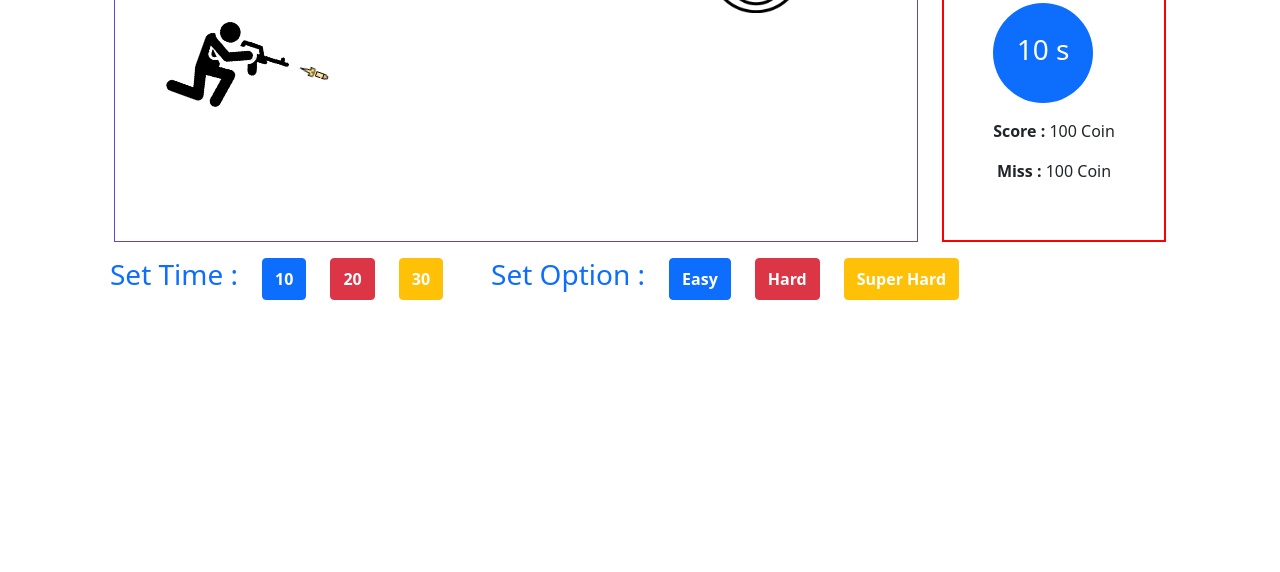
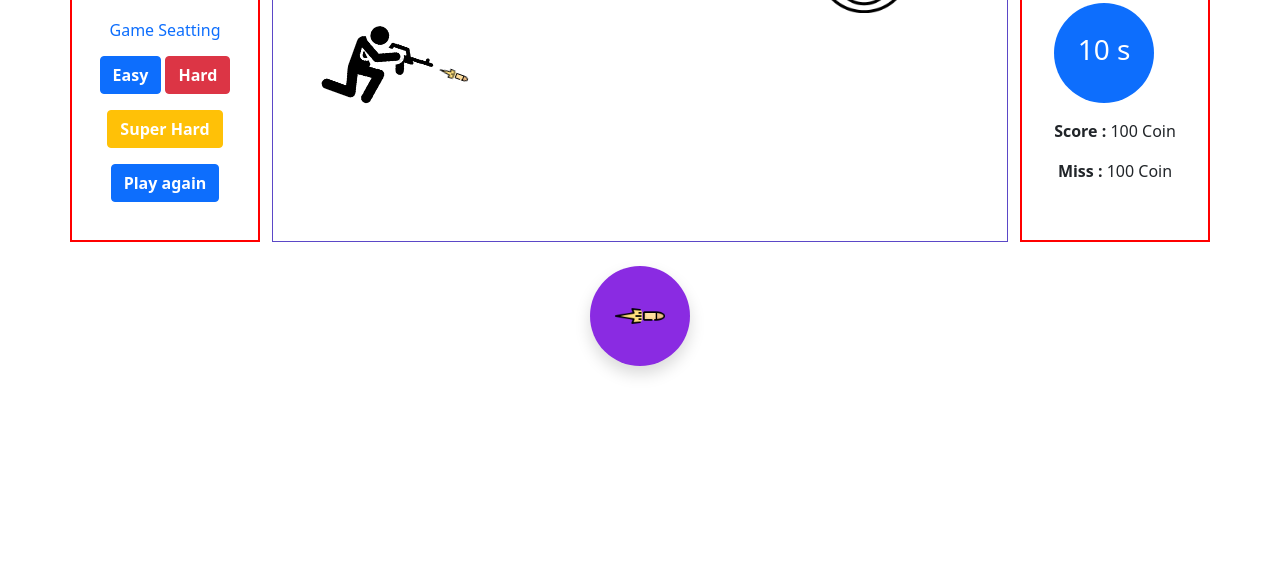
Before and after one commit to Mehedi4467/shooter_panda_game, a plain HTML site: page index.html in a window 1280 px wide. Shown: the part 228-800 px from the top of the page. Drawn offline with nearby package versions, Linux system fonts and the light colour scheme.

Commit message:
game design complated

```diff
--- a/css/style.css
+++ b/css/style.css
@@ -58,3 +58,12 @@
     top: 16px;
     right: 0;
 }
+/* circel control section css  */
+.circel-control{
+    height: 100px;
+    width: 100px;
+    border-radius: 100%;
+    cursor: pointer;
+    padding: 10px;
+    background-color: blueviolet;
+}
--- a/index.html
+++ b/index.html
@@ -13,22 +13,37 @@
 
 </head>
 <body>
-
-
     <!-- header area html start here  -->
     <header class="container py-4 text-center text-primary">
         <h1>Panda Shooter Game</h1>
     </header>
 
     <!-- header area html end here  -->
+    <main class="mt-3">
+        <section class="container">
+            <div class="row">
+
+            <!-- setting and time area html start here -->
+                <div class="text-center time-area col-12 col-md-2">
+                    <div class="">
+                        <h6 class="text-primary mb-3">Set Time</h6>
+                        <button class="btn btn-primary fw-bolder">10</button>
+                        <button class="btn btn-danger fw-bolder">20</button>
+                        <button class="btn btn-warning text-white fw-bolder">30</button>
+                    </div>
+                    <div class="mt-4">
+                        <h6 class="text-primary mb-3">Game Seatting</h6>
+                        <button class="btn btn-primary fw-bolder">Easy</button>
+                        <button class="btn btn-danger fw-bolder">Hard</button>
+                        <button class="btn btn-warning text-white fw-bolder mt-3">Super Hard</button>
+                        <button class="btn btn-primary text-white fw-bolder mt-3">Play again</button>
+                    </div>
+                </div>
+            <!-- setting and time area html end here -->
 
 
-<!-- main body area html start here  -->
-<main class="container">
-    <!-- game canves html  -->
-    <section class="mt-3">
                   <!-- shooter man html start here  -->
-        <div class="d-flex justify-content-center gap-4">
+                    <div class="d-flex justify-content-center gap-4 col-12 col-md-8">
                     <!-- shooter man image section  -->
                     <div  class="d-flex justify-content-between canvesBox">
                         <div class="col-3 d-flex align-items-center shooter-man">
@@ -43,12 +58,12 @@
                             <img class="img-fluid pandaImage" src="images/teddy-bear.png" width="100" height="100" alt="shooter target">
                         </div>
                     </div>
+                    </div>
 
             <!-- shooter man html end here  -->
 
-
             <!-- score board html start here -->
-            <div class="text-center time-area">
+            <div class="text-center time-area col-12 col-md-2">
                 <h2 class="text-primary">Your Score</h2>
                 <hr>
                 <div class="mt-4 text-center" >
@@ -67,30 +82,22 @@
                 </div>
             </div>
             </div>
-        </div>
             <!-- score board html end here -->
 
-        <!-- setting and time area html start here -->
-        <div class="container py-3 d-flex gap-5">
-            <div class="d-flex justify-content-center gap-4">
-                <h3 class="text-primary ps-3">Set Time : </h3>
-                <button class="btn btn-primary fw-bolder">10</button>
-                <button class="btn btn-danger fw-bolder">20</button>
-                <button class="btn btn-warning text-white fw-bolder">30</button>
             </div>
-            <div class="d-flex justify-content-center gap-4">
-                <h3 class="text-primary">Set Option : </h3>
-                <button class="btn btn-primary fw-bolder">Easy</button>
-                <button class="btn btn-danger fw-bolder">Hard</button>
-                <button class="btn btn-warning text-white fw-bolder">Super Hard</button>
+        </section>
+
+        <!-- control section html start here  -->
+         <section class="container mt-4">
+            <div class="d-flex justify-content-center">
+                <div class="circel-control d-flex align-items-center justify-content-center shadow  box-shadow-lg">
+                    <img src="images/bullet (1).png" width="50" height="50" alt="">
                 </div>
             </div>
-        <!-- setting and time area html end here -->
-
         </section>
+         <!-- control section html end here  -->
 
     </main>
-<!-- main body area html start here  -->
 
     <!-- main js link  -->
     <script src="js/main.js"></script>
```
Lines whose indentation alone changed are shown as unchanged.
